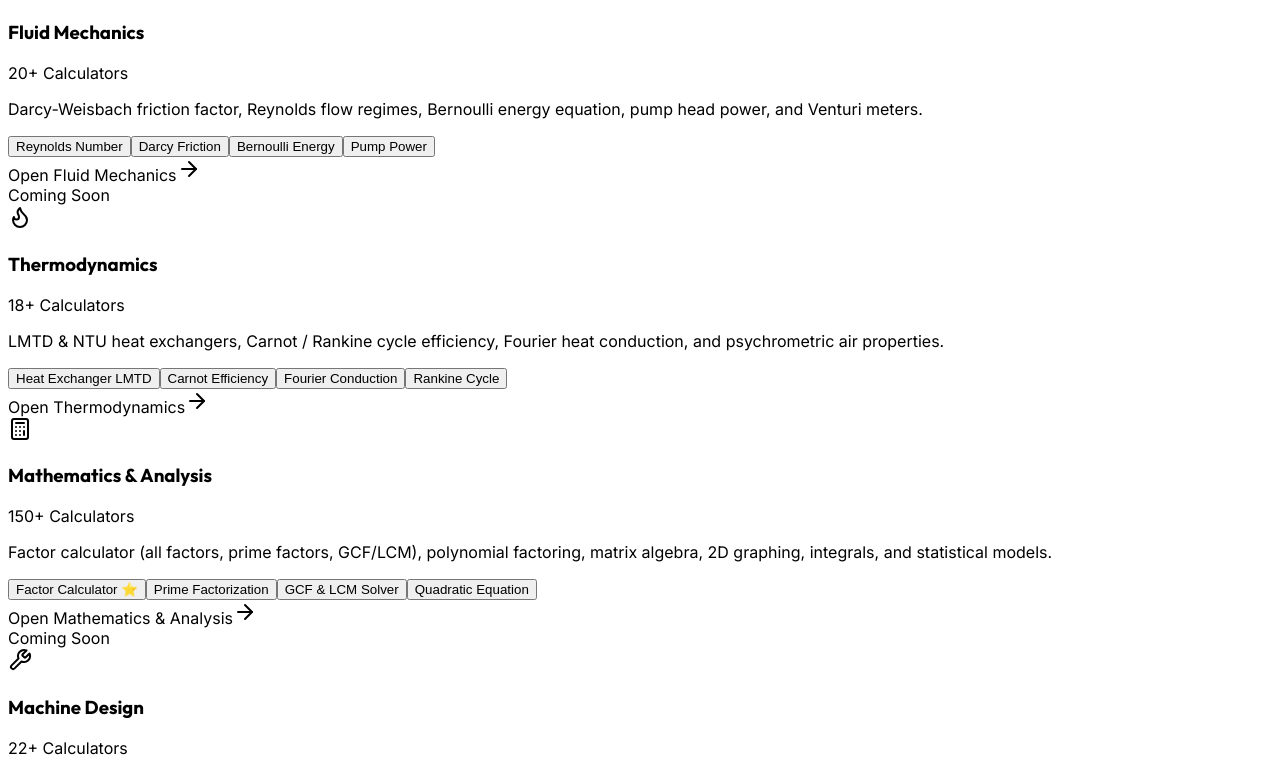
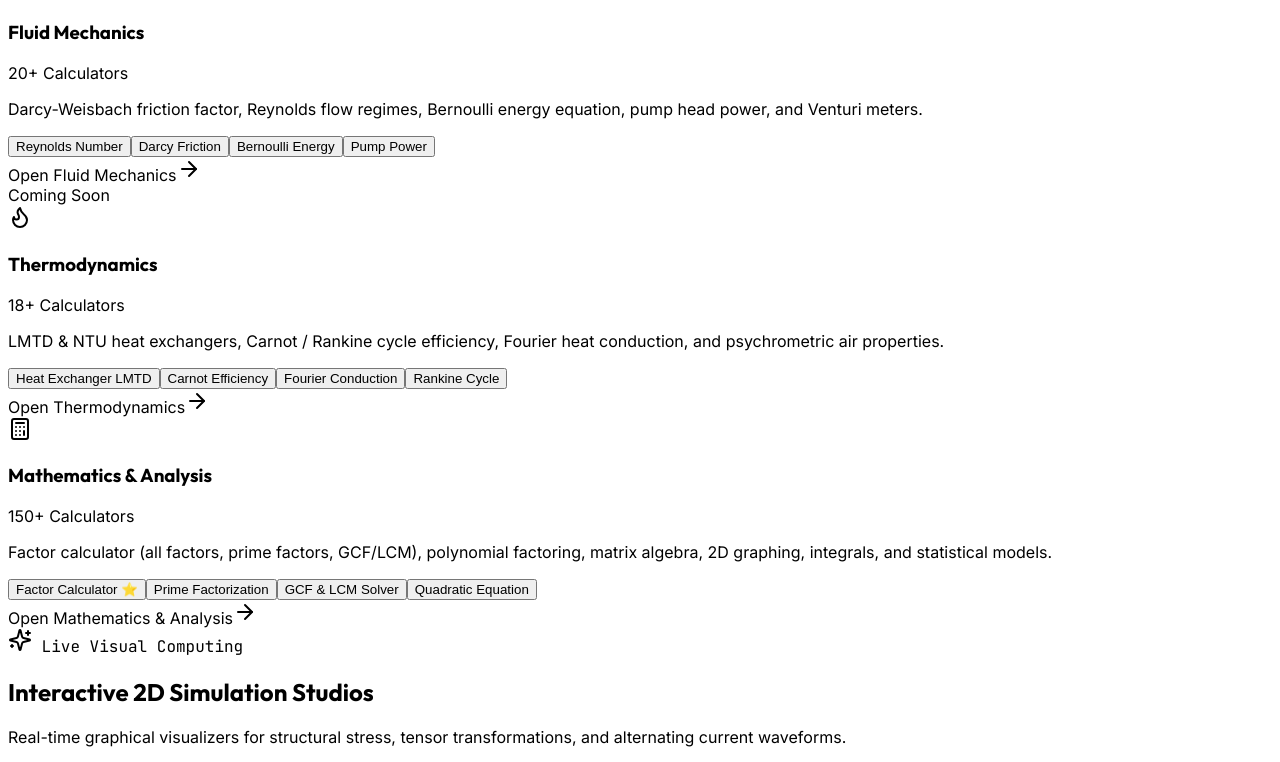
Before and after one commit to madhurimondal89/engg-app, a React (Vite) app in the folder client/: page / in a window 1280 px wide. Shown: the part 2019-2781 px from the top of the page. Built offline with nearby package versions, Linux system fonts and the light colour scheme; no server answers.

Commit message:
Remove duplicate Machine Design card from landing page

```diff
--- a/client/src/components/landing-page.tsx
+++ b/client/src/components/landing-page.tsx
@@ -3,7 +3,7 @@ import {
   Zap, Cpu, Building2, Droplets, Flame, Cog, Search, ArrowRight,
   CheckCircle2, Star, TrendingUp, BookOpen, ChevronRight, Bolt,
   BarChart3, FlaskConical, Layers, Shield, Clock, Users, Calculator,
-  Activity, Wrench, Gauge, X, ExternalLink, Sparkles, Award, Globe, LineChart, Compass,
+  Activity, Gauge, X, ExternalLink, Sparkles, Award, Globe, LineChart, Compass,
   Sun, Moon, Radio, Mail, Image as ImageIcon, Utensils
 } from 'lucide-react';
 import { LiveEngineeringFeed } from './live-engineering-feed';
@@ -149,30 +149,7 @@ const coreDisciplines = [
       { name: '2D Graphing Studio', id: 'grapher' },
       { name: 'Matrix Solver', id: 'matrix' },
     ]
-  },
-  {
-    id: 'mechanical',
-    name: 'Machine Design',
-    tagline: 'Flywheels, Torsion, Gear Trains & Fasteners',
-    icon: Wrench,
-    count: '22+ Calculators',
-    status: 'Coming Soon',
-    cardBg: 'bg-slate-50/90 hover:bg-cyan-50/50 dark:bg-slate-900/50 dark:hover:bg-cyan-950/30',
-    borderColor: 'border-slate-200/90 dark:border-slate-800/60 hover:border-cyan-300',
-    titleColor: 'text-slate-800 dark:text-slate-200',
-    countColor: 'text-slate-500 dark:text-slate-400',
-    iconColor: 'text-slate-500 dark:text-cyan-400',
-    iconBg: 'bg-cyan-500/15',
-    desc: "Flywheels, brakes, clutches, spring stiffness, shaft keyways, belt drives, and fatigue endurance limit.",
-    featuredCalcs: [
-      { name: 'Gear Train Ratio', id: 'gear-ratio' },
-      { name: 'Shaft Key Design', id: 'torque' },
-      { name: 'Spring Stiffness', id: 'strength' },
-      { name: 'Bolt Preload', id: 'pressure' },
-      { name: 'Flywheel Energy', id: 'dynamics' },
-      { name: 'Belt Drive Tension', id: 'power-trans' },
-    ]
-  },
+  }
 ];
 
 const interactiveStudios = [
```
